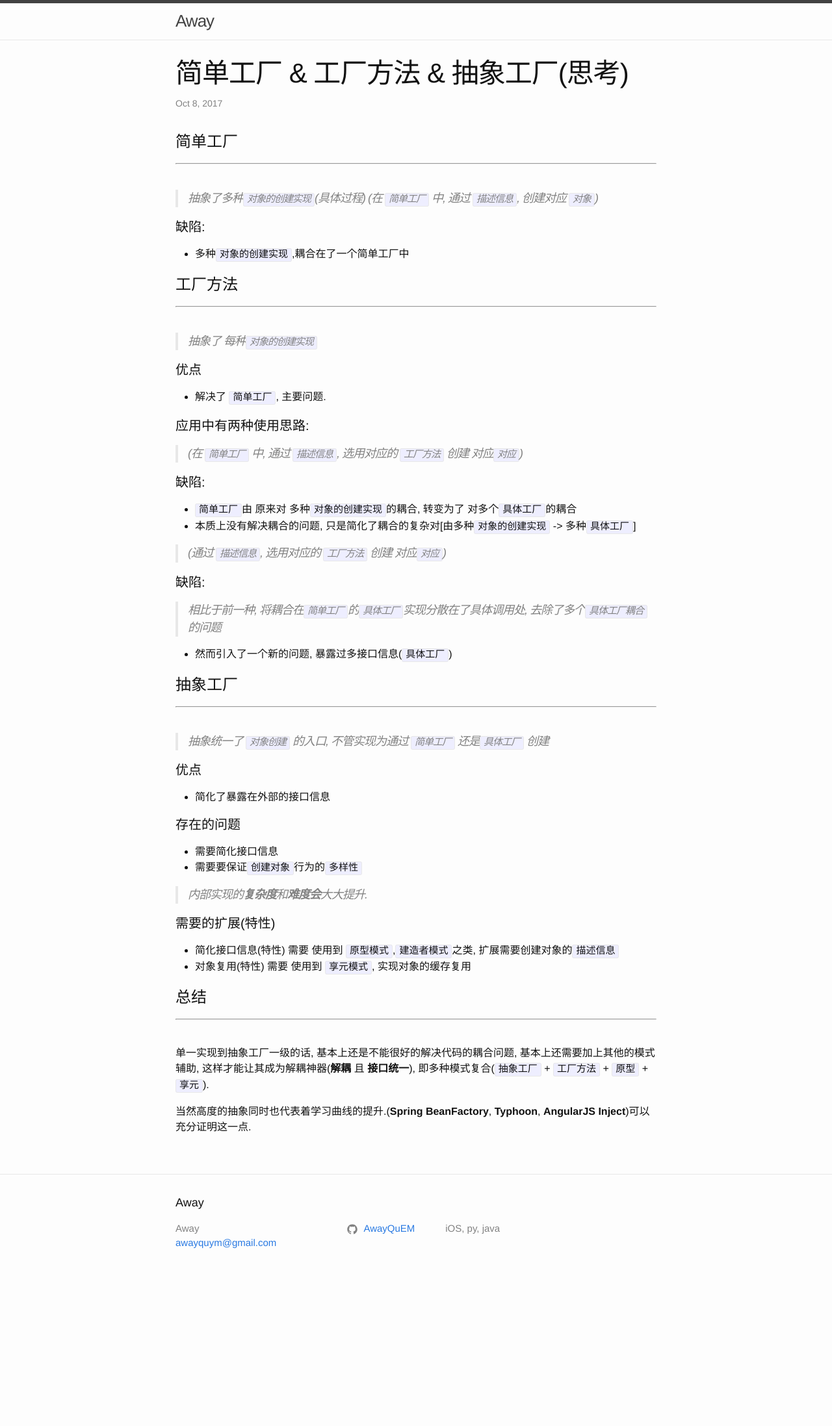
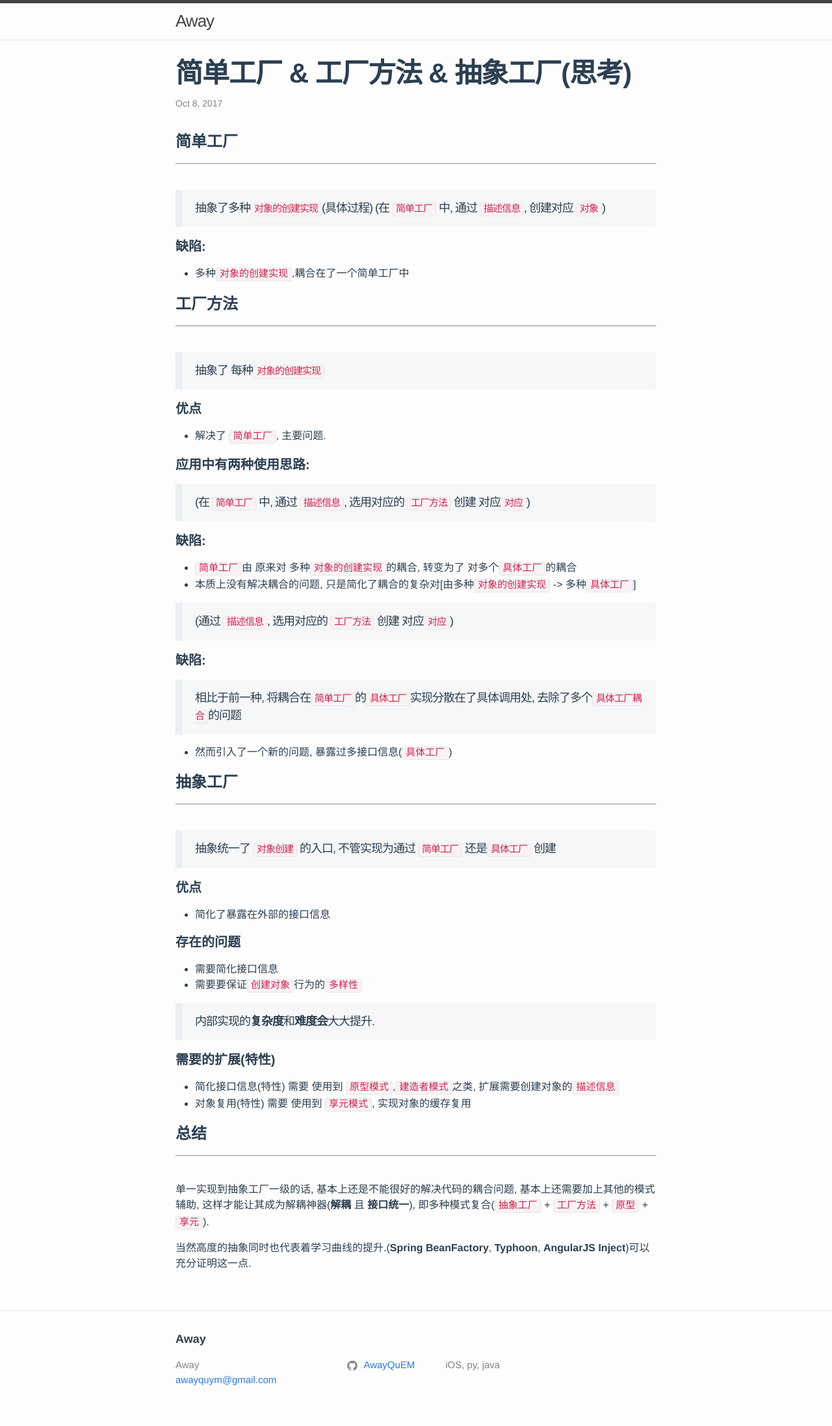
Before and after one commit to AwayQu/awayqu.github.io, a Jekyll site: the page built from _posts/2017-10-09-factory.md, in a window 1280 px wide. Shown: the whole page at 65% size. Built offline with Jekyll 4.4.1, drawn with Linux system fonts in a browser that asks for light colours; before the commit the page ends 1985 px from its top, so only the background shows below that.

Commit message:
change my readme style

```diff
--- a/_sass/minima.scss
+++ b/_sass/minima.scss
@@ -10,7 +10,7 @@ $base-line-height: 1.5 !default;
 
 $spacing-unit:     30px !default;
 
-$text-color:       #111 !default;
+$text-color:       #2c3f51 !default;
 $background-color: #fdfdfd !default;
 $brand-color:      #2a7ae2 !default;
 
--- a/_sass/minima/_base.scss
+++ b/_sass/minima/_base.scss
@@ -82,7 +82,8 @@ li {
  * Headings
  */
 h1, h2, h3, h4, h5, h6 {
-  font-weight: $base-font-weight;
+  // font-weight: $base-font-weight;
+  font-weight: bold;
 }
 
 
@@ -117,19 +118,21 @@ a {
  * Blockquotes
  */
 blockquote {
-  color: $grey-color;
-  border-left: 4px solid $grey-color-light;
-  padding-left: $spacing-unit / 2;
+  background-color:rgba(102,128,153,0.05);
+  border-left: 5px solid rgba(102,128,153,0.075);
   @include relative-font-size(1.125);
   letter-spacing: -1px;
-  font-style: italic;
+  padding: 15px 20px;
+  // font-style: italic;
 
   > :last-child {
     margin-bottom: 0;
   }
 }
 
-
+blockquote {
+  border-left-width: 10px;
+}
 
 /**
  * Code formatting
@@ -142,11 +145,14 @@ blockquote {
 //   background-color: #eef;
 // }
 
-.highlighter-rouge {
+code.highlighter-rouge {
   @include relative-font-size(0.9375);
   border: 1px solid $grey-color-light;
   border-radius: 3px;
   background-color: #eef;
+  color: #c7254e;
+  background-color: #f9f2f4;
+  border-radius: 4px;
 }
 
 code {
@@ -158,6 +164,7 @@ pre {
   overflow-x: auto;
 
   > code {
+
     border: 0;
     padding-right: 0;
     padding-left: 0;
```
